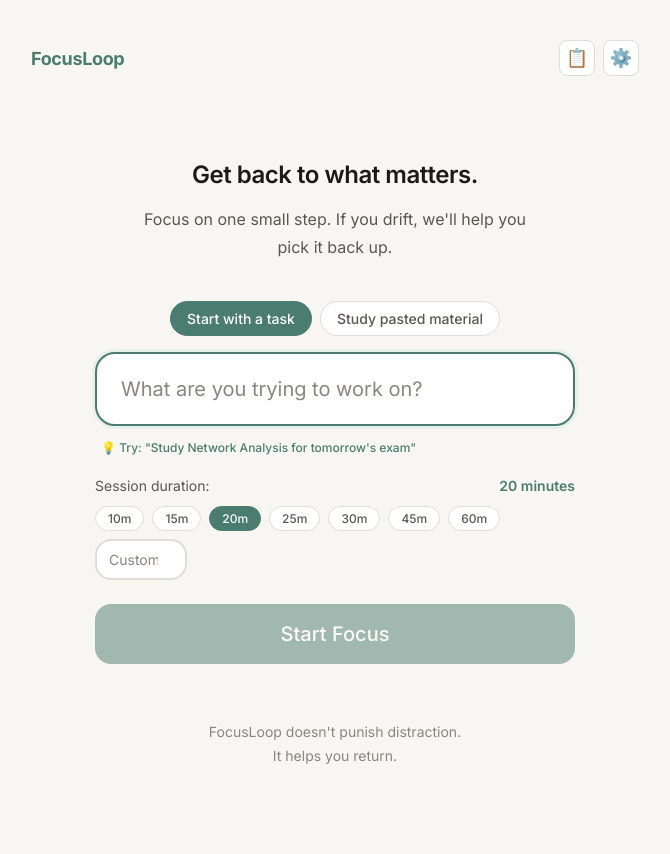
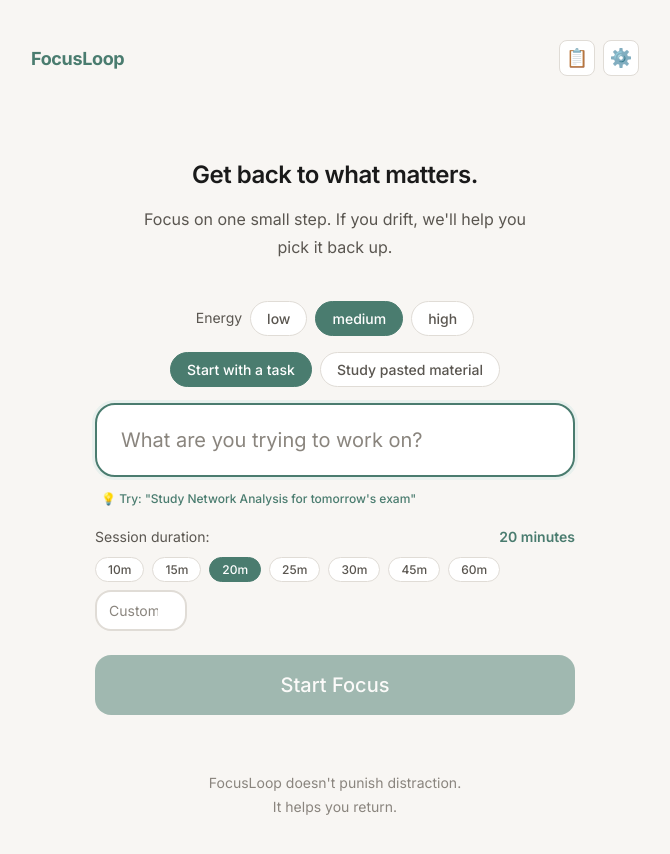
Before and after one commit to pranav16121/FocusLoop, a React (Vite) app: page / in a window 1280 px wide. Shown: the top 854 px of the page, without its empty margins (305-975 px from the left). Before the commit the page ends 823 px from the top, so only its background shows below. Built offline with nearby package versions, Linux system fonts and the light colour scheme.

Commit message:
feat: add energy-aware home suggestions

```diff
--- a/src/components/HomeScreen.jsx
+++ b/src/components/HomeScreen.jsx
@@ -1,5 +1,5 @@
 import { useState } from 'react';
-import { getCurrentTask, getSessionHistory, getSettings, clearCurrentTask, getRevisionSchedule } from '../services/storageService';
+import { getCurrentTask, getSessionHistory, getSettings, saveSettings, clearCurrentTask, getRevisionSchedule } from '../services/storageService';
 import { getDueReviews } from '../engine/revision';
 import { formatDate, formatMinutes } from '../utils/formatTime';
 import { MAX_SOURCE_LENGTH } from '../algorithms/studyEngine';
@@ -12,6 +12,7 @@ export default function HomeScreen({ onStartTask, onStartMaterial, onStartMateri
   const [materialInput, setMaterialInput] = useState('');
   const [inputMode, setInputMode] = useState('task');
   const [duration, setDuration] = useState(() => getSettings().focusDuration || 20);
+  const [energy, setEnergy] = useState(() => getSettings().energy || 'medium');
   const [customDuration, setCustomDuration] = useState('');
   const [syllabusInput, setSyllabusInput] = useState('');
   const [examDate, setExamDate] = useState('');
@@ -21,12 +22,18 @@ export default function HomeScreen({ onStartTask, onStartMaterial, onStartMateri
   const [recentSessions] = useState(() => getSessionHistory().slice(-3).reverse());
   const [fileError, setFileError] = useState('');
   const dueReviews = getDueReviews(getRevisionSchedule());
+  const energyDuration = energy === 'low' ? Math.min(duration, 15) : energy === 'high' ? Math.max(duration, 25) : duration;
+  const suggestedTopics = (savedTask?.steps || []).filter(step => {
+    if (energy === 'low') return (step.complexity || 1) <= 2 || ['THEORY', 'DEFINITION'].includes(step.type);
+    if (energy === 'high') return step.type === 'DERIVATION' || (step.complexity || 1) >= 4;
+    return true;
+  }).slice(0, 3);
 
   const handleSubmit = (e) => {
     e.preventDefault();
     const trimmed = taskInput.trim();
     if (trimmed) {
-      onStartTask(trimmed, duration);
+      onStartTask(trimmed, energyDuration);
     }
   };
 
@@ -35,7 +42,7 @@ export default function HomeScreen({ onStartTask, onStartMaterial, onStartMateri
     const trimmed = materialInput.trim();
     if (trimmed && onStartMaterial) {
       setIsParsing(true);
-      Promise.resolve(onStartMaterial(trimmed, customDuration ? Number(customDuration) : duration, {
+      Promise.resolve(onStartMaterial(trimmed, customDuration ? Number(customDuration) : energyDuration, {
         syllabusText: syllabusInput,
         examDate,
         hoursPerDay: Number(hoursPerDay) || null,
@@ -49,7 +56,7 @@ export default function HomeScreen({ onStartTask, onStartMaterial, onStartMateri
     setFileError('');
     try {
       setIsParsing(true);
-      await onStartMaterialFile(file, customDuration ? Number(customDuration) : duration, {
+      await onStartMaterialFile(file, customDuration ? Number(customDuration) : energyDuration, {
         syllabusText: syllabusInput,
         examDate,
         hoursPerDay: Number(hoursPerDay) || null,
@@ -125,6 +132,21 @@ export default function HomeScreen({ onStartTask, onStartMaterial, onStartMateri
           <div className="continue-label">Today's plan</div>
           <div className="continue-task">Exam plan for {savedTask.studyPlan.examDate}</div>
           <button className="btn btn-secondary btn-sm" onClick={onOpenPlanner}>View daily plan</button>
+        </div>
+      )}
+
+      <div className="energy-selector" role="group" aria-label="Energy mode">
+        <span className="text-sm text-secondary">Energy</span>
+        {['low', 'medium', 'high'].map(level => (
+          <button key={level} className={`chip ${energy === level ? 'selected' : ''}`} onClick={() => { setEnergy(level); saveSettings({ ...getSettings(), energy: level }); }} aria-pressed={energy === level}>{level}</button>
+        ))}
+      </div>
+
+      {savedTask && suggestedTopics.length > 0 && (
+        <div className="card card-compact home-plan-card">
+          <div className="continue-label">Today's focus lens</div>
+          <div className="text-sm text-secondary">{energy === 'low' ? 'Gentle review and recall' : energy === 'high' ? 'New and challenging material' : 'A balanced mix'}</div>
+          <div className="energy-topic-list">{suggestedTopics.map(topic => <span className="badge" key={topic.title}>{topic.title}</span>)}</div>
         </div>
       )}
 
--- a/src/index.css
+++ b/src/index.css
@@ -928,6 +928,21 @@ textarea.text-input {
   text-align: left;
 }
 
+.energy-selector {
+  display: flex;
+  align-items: center;
+  justify-content: center;
+  gap: var(--space-2);
+  margin-bottom: var(--space-4);
+}
+
+.energy-topic-list {
+  display: flex;
+  flex-wrap: wrap;
+  gap: var(--space-1);
+  margin-top: var(--space-2);
+}
+
 .planner-screen {
   width: 100%;
   max-width: 620px;
```
